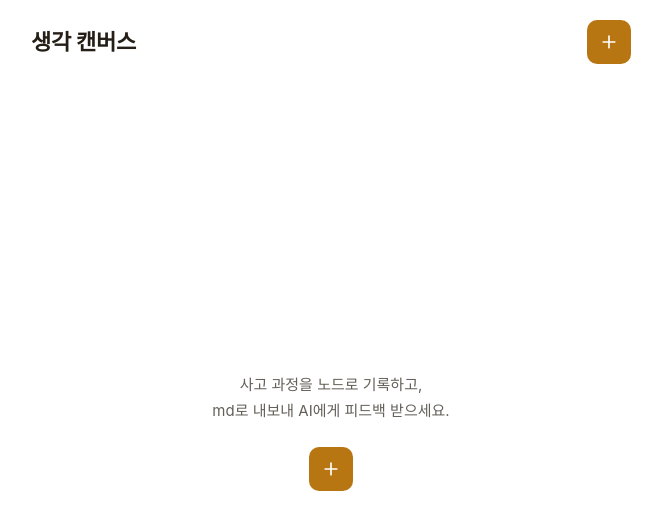
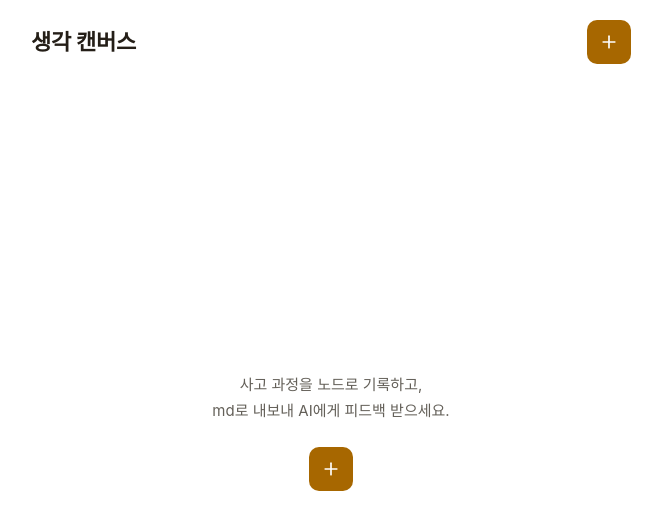
Before and after one commit to joshyeom/think-canvas, a React (Vite) app: page / in a window 1280 px wide. Shown: the top 530 px of the page, without its empty margins (309-971 px from the left). Built offline with nearby package versions, Linux system fonts and the light colour scheme.

Commit message:
slopslap E: primary contrast to 4.5:1

```diff
--- a/src/index.css
+++ b/src/index.css
@@ -3,7 +3,7 @@
   --surface: oklch(0.965 0.004 75);
   --ink: oklch(0.24 0.015 75);
   --muted: oklch(0.49 0.012 75);
-  --primary: oklch(0.62 0.13 70);
+  --primary: oklch(0.57 0.13 70);
   --primary-soft: oklch(0.93 0.045 75);
   --accent: oklch(0.45 0.09 230);
   --border: oklch(0.88 0.008 75);
@@ -81,7 +81,7 @@ button {
 }
 
 .icon-btn.primary:hover {
-  background: oklch(0.57 0.13 70);
+  background: oklch(0.52 0.13 70);
 }
 
 .icon-btn.danger {
```
